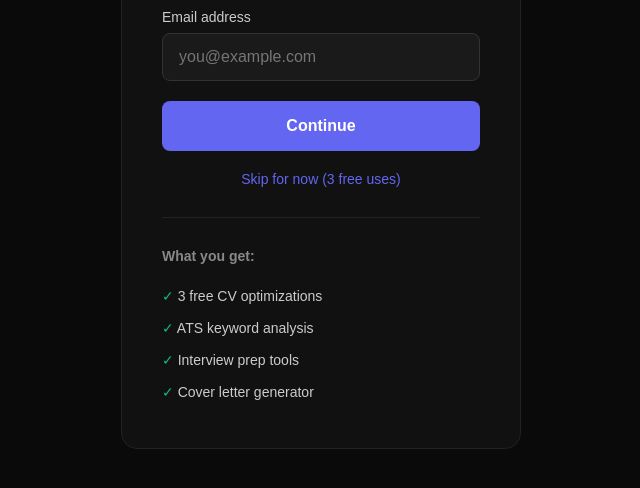
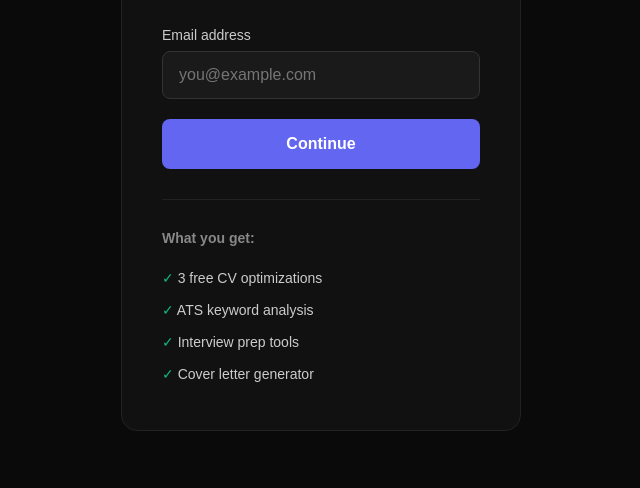
Before and after one commit to william07469/HiresFlows, a website: page login.html in a window 1280 px wide. Shown: the part 310-798 px from the top of the page, without its empty margins (319-959 px from the left). Drawn offline with Linux system fonts and the light colour scheme.

Commit message:
remove skip link - registration required

```diff
--- a/login.html
+++ b/login.html
@@ -163,18 +163,6 @@
       0% { transform: rotate(0deg); }
       100% { transform: rotate(360deg); }
     }
-
-    .skip-link {
-      display: block;
-      margin-top: 20px;
-      color: #6366f1;
-      text-decoration: none;
-      font-size: 14px;
-    }
-
-    .skip-link:hover {
-      text-decoration: underline;
-    }
   </style>
 </head>
 <body>
@@ -207,8 +195,6 @@
     </form>
 
     <div id="message"></div>
-
-    <a href="/" class="skip-link">Skip for now (3 free uses)</a>
 
     <div class="features">
       <h3>What you get:</h3>
```
